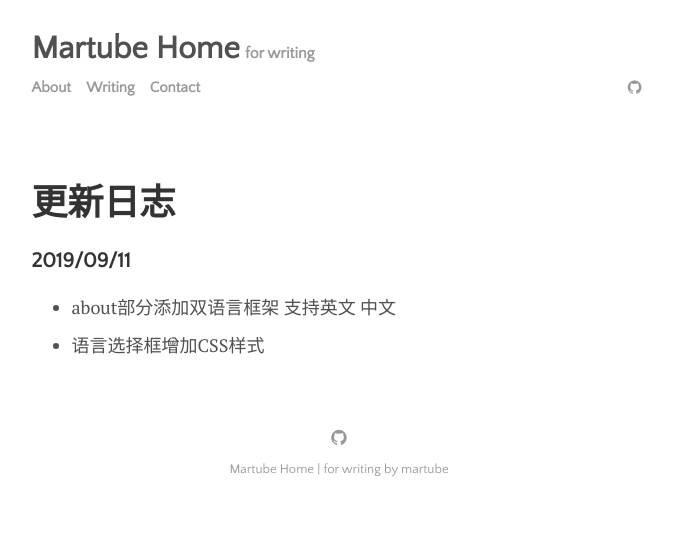
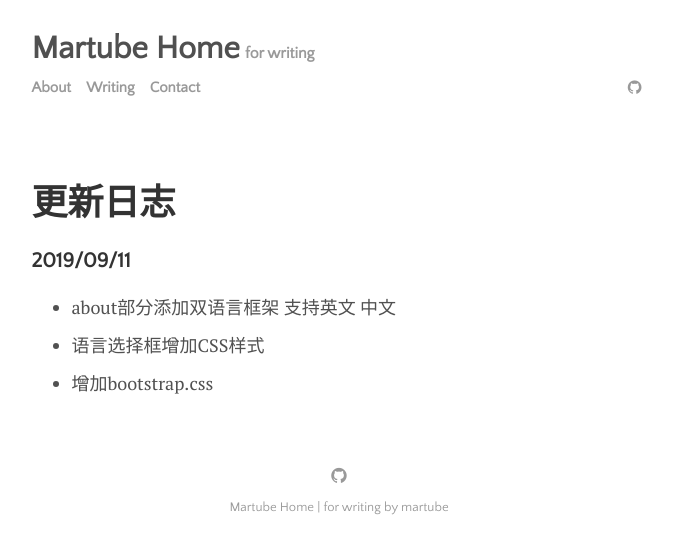
Before and after one commit to edoulesG/edoulesG.github.io, a Jekyll site: the page built from log/updateLog.md, in a window 1280 px wide. Shown: the top 554 px of the page, without its empty margins (301-974 px from the left). Built offline with Jekyll 4.4.1, drawn with Linux system fonts in a browser that asks for light colours.

Commit message:
update log

```diff
--- a/log/updateLog.md
+++ b/log/updateLog.md
@@ -8,3 +8,5 @@ title: 更新日志
 - about部分添加双语言框架 支持英文 中文
 
 - 语言选择框增加CSS样式
+
+- 增加bootstrap.css
```
